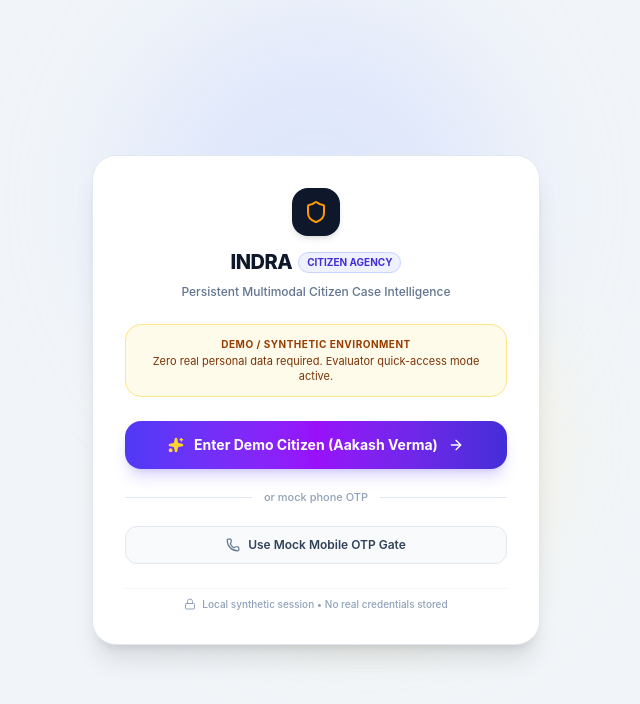
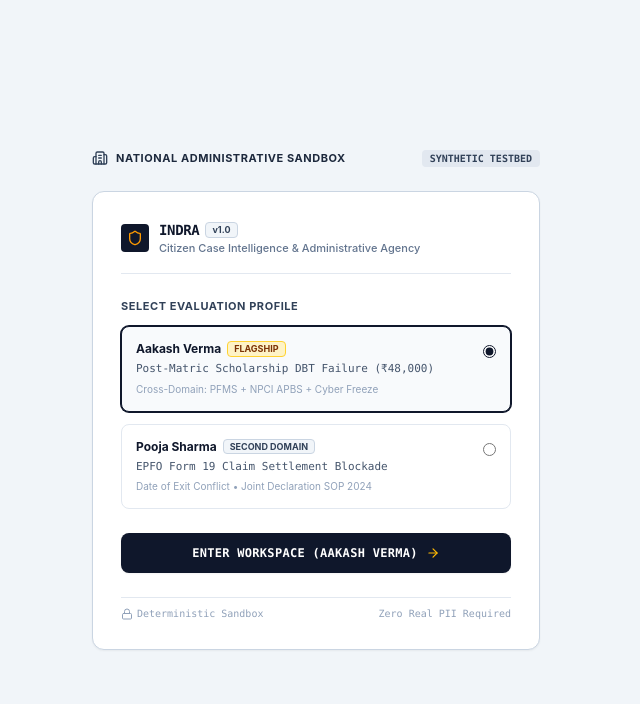
Before and after one commit to abhishekascodes/indra-repo, a React (Vite) app in the folder apps/web/: page / in a window 1280 px wide. Shown: the top 704 px of the page, without its empty margins (324-964 px from the left). Built offline with nearby package versions, Linux system fonts and the light colour scheme.

Commit message:
style(auth): redesign login screen into crisp minimalist administrative portal gate

```diff
--- a/apps/web/src/App.tsx
+++ b/apps/web/src/App.tsx
@@ -221,8 +221,9 @@ export const App: React.FC = () => {
   if (!isAuthenticated) {
     return (
       <LoginScreen
-        onLogin={() => {
+        onLogin={(domainId) => {
           setIsAuthenticated(true);
+          initializeCase(domainId);
         }}
       />
     );
--- a/apps/web/src/components/LoginScreen.tsx
+++ b/apps/web/src/components/LoginScreen.tsx
@@ -1,145 +1,141 @@
 import React, { useState } from 'react';
-import { Shield, Sparkles, Phone, KeyRound, ArrowRight, Lock, UserCheck } from 'lucide-react';
+import { Shield, ArrowRight, Lock, Building2 } from 'lucide-react';
 
 interface LoginScreenProps {
-  onLogin: (citizenName: string) => void;
+  onLogin: (domainId: string) => void;
 }
 
 export const LoginScreen: React.FC<LoginScreenProps> = ({ onLogin }) => {
-  const [useOtpFlow, setUseOtpFlow] = useState(false);
-  const [phone, setPhone] = useState('+91 90000 00000');
-  const [otp, setOtp] = useState('123456');
+  const [selectedProfile, setSelectedProfile] = useState<'dbt' | 'epfo'>('dbt');
 
-  const handle1ClickLogin = () => {
+  const handleEnter = (domain: 'dbt_failure' | 'epfo_claim') => {
     localStorage.setItem('indra_auth', 'true');
-    localStorage.setItem('indra_citizen', 'Aakash Verma');
-    onLogin('Aakash Verma');
-  };
-
-  const handleOtpSubmit = (e: React.FormEvent) => {
-    e.preventDefault();
-    localStorage.setItem('indra_auth', 'true');
-    localStorage.setItem('indra_citizen', 'Aakash Verma');
-    onLogin('Aakash Verma');
+    localStorage.setItem('indra_domain', domain);
+    onLogin(domain);
   };
 
   return (
-    <div className="h-screen w-screen bg-slate-100 flex flex-col items-center justify-center p-6 select-none relative overflow-hidden font-sans">
-      {/* Background Decorative Gradients */}
-      <div className="absolute top-1/4 left-1/2 -translate-x-1/2 -translate-y-1/2 w-96 h-96 bg-indigo-200/40 rounded-full blur-3xl pointer-events-none"></div>
-      <div className="absolute bottom-1/4 right-1/3 w-80 h-80 bg-amber-200/30 rounded-full blur-3xl pointer-events-none"></div>
-
-      {/* Main Login Card */}
-      <div className="w-full max-w-md bg-white rounded-3xl border border-slate-200 shadow-xl p-8 space-y-6 relative z-10">
-        {/* Brand Header */}
-        <div className="text-center space-y-2">
-          <div className="w-12 h-12 rounded-2xl bg-slate-900 mx-auto flex items-center justify-center shadow-md">
-            <Shield className="w-6 h-6 text-amber-500" />
-          </div>
-          <div className="flex items-center justify-center space-x-1.5 pt-1">
-            <h1 className="text-xl font-extrabold tracking-tight text-slate-900">INDRA</h1>
-            <span className="text-[10px] font-bold px-2 py-0.5 bg-indigo-50 text-indigo-700 rounded-full border border-indigo-200">
-              CITIZEN AGENCY
+    <div className="h-screen w-screen bg-slate-100 flex flex-col items-center justify-center p-6 select-none font-sans">
+      {/* Top Emblem Bar */}
+      <div className="w-full max-w-md mb-6 flex items-center justify-between text-xs text-slate-500 font-medium">
+        <div className="flex items-center space-x-2">
+          <Building2 className="w-4 h-4 text-slate-700" />
+          <span className="font-bold text-slate-800 uppercase tracking-wider text-[11px]">
+            National Administrative Sandbox
           </span>
         </div>
-          <p className="text-xs text-slate-500 font-medium">
-            Persistent Multimodal Citizen Case Intelligence
-          </p>
+        <span className="font-mono text-[10px] bg-slate-200 px-2 py-0.5 rounded text-slate-700 font-semibold">
+          SYNTHETIC TESTBED
+        </span>
       </div>
 
-        {/* Synthetic Environment Notice */}
-        <div className="p-3 rounded-2xl bg-amber-50 border border-amber-200 text-center space-y-0.5">
-          <div className="text-[10px] uppercase font-bold text-amber-800 tracking-wider">
-            DEMO / SYNTHETIC ENVIRONMENT
+      {/* Main Terminal Card */}
+      <div className="w-full max-w-md bg-white border border-slate-300 rounded-xl shadow-xs p-7 space-y-6">
+        {/* Header */}
+        <div className="border-b border-slate-200 pb-4">
+          <div className="flex items-center space-x-2.5">
+            <div className="w-7 h-7 rounded bg-slate-900 flex items-center justify-center">
+              <Shield className="w-4 h-4 text-amber-500" />
             </div>
-          <p className="text-[11px] text-amber-900 leading-snug">
-            Zero real personal data required. Evaluator quick-access mode active.
-          </p>
+            <div>
+              <div className="flex items-center space-x-1.5">
+                <span className="font-black text-sm tracking-tight text-slate-900 font-mono">INDRA</span>
+                <span className="text-[9px] font-bold px-1.5 py-0.2 bg-slate-100 text-slate-700 rounded border border-slate-300">
+                  v1.0
+                </span>
+              </div>
+              <p className="text-[11px] text-slate-500 font-medium">Citizen Case Intelligence & Administrative Agency</p>
+            </div>
+          </div>
         </div>
 
-        {/* 1-CLICK INSTANT ENTRY (Primary CTA for Evaluators/Judges) */}
-        {!useOtpFlow ? (
-          <div className="space-y-4">
-            <button
-              onClick={handle1ClickLogin}
-              className="w-full py-3.5 px-4 bg-gradient-to-r from-indigo-600 via-purple-600 to-indigo-700 hover:from-indigo-700 hover:to-purple-700 text-white rounded-2xl text-sm font-bold flex items-center justify-center space-x-2.5 shadow-lg shadow-indigo-600/20 transition-all active:scale-98 cursor-pointer"
+        {/* Profile Selector */}
+        <div className="space-y-3">
+          <label className="text-[11px] font-bold text-slate-700 uppercase tracking-wider block">
+            Select Evaluation Profile
+          </label>
+
+          {/* Profile 1: Flagship DBT */}
+          <div
+            onClick={() => setSelectedProfile('dbt')}
+            className={`p-3.5 rounded-lg border cursor-pointer transition-all flex items-start justify-between ${
+              selectedProfile === 'dbt'
+                ? 'bg-slate-50 border-slate-900 ring-1 ring-slate-900 shadow-2xs'
+                : 'bg-white border-slate-200 hover:border-slate-300'
+            }`}
           >
-              <Sparkles className="w-4 h-4 text-amber-300 fill-amber-300" />
-              <span>Enter Demo Citizen (Aakash Verma)</span>
-              <ArrowRight className="w-4 h-4 text-white" />
-            </button>
-
-            <div className="relative flex py-1 items-center">
-              <div className="flex-grow border-t border-slate-200"></div>
-              <span className="flex-shrink mx-3 text-[11px] text-slate-400 font-medium">or mock phone OTP</span>
-              <div className="flex-grow border-t border-slate-200"></div>
+            <div className="space-y-1">
+              <div className="flex items-center space-x-1.5">
+                <span className="font-bold text-xs text-slate-900">Aakash Verma</span>
+                <span className="text-[9px] font-bold uppercase bg-amber-100 text-amber-900 px-1.5 py-0.2 rounded border border-amber-300">
+                  FLAGSHIP
+                </span>
+              </div>
+              <div className="text-[11px] text-slate-600 font-mono">
+                Post-Matric Scholarship DBT Failure (₹48,000)
+              </div>
+              <div className="text-[10px] text-slate-400">
+                Cross-Domain: PFMS + NPCI APBS + Cyber Freeze
+              </div>
+            </div>
+            <input
+              type="radio"
+              name="profile"
+              checked={selectedProfile === 'dbt'}
+              onChange={() => setSelectedProfile('dbt')}
+              className="mt-1 accent-slate-900 cursor-pointer"
+            />
           </div>
 
-            <button
-              onClick={() => setUseOtpFlow(true)}
-              className="w-full py-2.5 bg-slate-50 hover:bg-slate-100 text-slate-700 rounded-xl text-xs font-semibold flex items-center justify-center space-x-2 border border-slate-200 transition-all"
+          {/* Profile 2: EPFO */}
+          <div
+            onClick={() => setSelectedProfile('epfo')}
+            className={`p-3.5 rounded-lg border cursor-pointer transition-all flex items-start justify-between ${
+              selectedProfile === 'epfo'
+                ? 'bg-slate-50 border-slate-900 ring-1 ring-slate-900 shadow-2xs'
+                : 'bg-white border-slate-200 hover:border-slate-300'
+            }`}
           >
-              <Phone className="w-3.5 h-3.5 text-slate-500" />
-              <span>Use Mock Mobile OTP Gate</span>
-            </button>
+            <div className="space-y-1">
+              <div className="flex items-center space-x-1.5">
+                <span className="font-bold text-xs text-slate-900">Pooja Sharma</span>
+                <span className="text-[9px] font-bold uppercase bg-slate-100 text-slate-700 px-1.5 py-0.2 rounded border border-slate-300">
+                  SECOND DOMAIN
+                </span>
               </div>
-        ) : (
-          /* OPTIONAL MOCK OTP FLOW */
-          <form onSubmit={handleOtpSubmit} className="space-y-4">
-            <div className="space-y-3 text-left">
-              <div>
-                <label className="text-[11px] font-bold text-slate-700 block mb-1">
-                  Mock Phone Number
-                </label>
-                <div className="relative">
-                  <Phone className="w-4 h-4 text-slate-400 absolute left-3 top-1/2 -translate-y-1/2" />
+              <div className="text-[11px] text-slate-600 font-mono">
+                EPFO Form 19 Claim Settlement Blockade
+              </div>
+              <div className="text-[10px] text-slate-400">
+                Date of Exit Conflict • Joint Declaration SOP 2024
+              </div>
+            </div>
             <input
-                    type="text"
-                    value={phone}
-                    onChange={(e) => setPhone(e.target.value)}
-                    className="w-full pl-9 pr-3 py-2 bg-slate-50 border border-slate-200 rounded-xl text-xs font-mono font-bold text-slate-900 focus:outline-none focus:border-indigo-500"
+              type="radio"
+              name="profile"
+              checked={selectedProfile === 'epfo'}
+              onChange={() => setSelectedProfile('epfo')}
+              className="mt-1 accent-slate-900 cursor-pointer"
             />
           </div>
         </div>
 
-              <div>
-                <label className="text-[11px] font-bold text-slate-700 block mb-1">
-                  Mock OTP (Default: 123456)
-                </label>
-                <div className="relative">
-                  <KeyRound className="w-4 h-4 text-slate-400 absolute left-3 top-1/2 -translate-y-1/2" />
-                  <input
-                    type="text"
-                    value={otp}
-                    onChange={(e) => setOtp(e.target.value)}
-                    className="w-full pl-9 pr-3 py-2 bg-slate-50 border border-slate-200 rounded-xl text-xs font-mono font-bold text-slate-900 tracking-widest focus:outline-none focus:border-indigo-500"
-                  />
-                </div>
-              </div>
-            </div>
-
+        {/* 1-Click Entry Button */}
         <button
-              type="submit"
-              className="w-full py-3 bg-slate-900 hover:bg-slate-800 text-white rounded-xl text-xs font-bold flex items-center justify-center space-x-2 transition-all shadow-md active:scale-98"
+          onClick={() => handleEnter(selectedProfile === 'dbt' ? 'dbt_failure' : 'epfo_claim')}
+          className="w-full py-3 bg-slate-900 hover:bg-slate-800 text-white rounded-lg text-xs font-bold font-mono tracking-wide flex items-center justify-center space-x-2 transition-all shadow-xs active:scale-98 cursor-pointer"
         >
-              <UserCheck className="w-4 h-4 text-amber-400" />
-              <span>Verify & Enter Flagship Case</span>
+          <span>ENTER WORKSPACE ({selectedProfile === 'dbt' ? 'AAKASH VERMA' : 'POOJA SHARMA'})</span>
+          <ArrowRight className="w-3.5 h-3.5 text-amber-400" />
         </button>
 
-            <button
-              type="button"
-              onClick={() => setUseOtpFlow(false)}
-              className="w-full text-center text-xs text-indigo-600 hover:text-indigo-800 font-semibold transition-colors"
-            >
-              Back to 1-Click Instant Login
-            </button>
-          </form>
-        )}
-
-        {/* Security & Synthetic Guarantee Footer */}
-        <div className="pt-2 border-t border-slate-100 flex items-center justify-center space-x-1.5 text-[10px] text-slate-400 font-medium">
+        {/* Audit Stamp */}
+        <div className="pt-2 border-t border-slate-200 flex items-center justify-between text-[10px] text-slate-400 font-mono">
+          <span className="flex items-center space-x-1">
             <Lock className="w-3 h-3 text-slate-400" />
-          <span>Local synthetic session • No real credentials stored</span>
+            <span>Deterministic Sandbox</span>
+          </span>
+          <span>Zero Real PII Required</span>
         </div>
       </div>
     </div>
```
Lines whose indentation alone changed are shown as unchanged.
